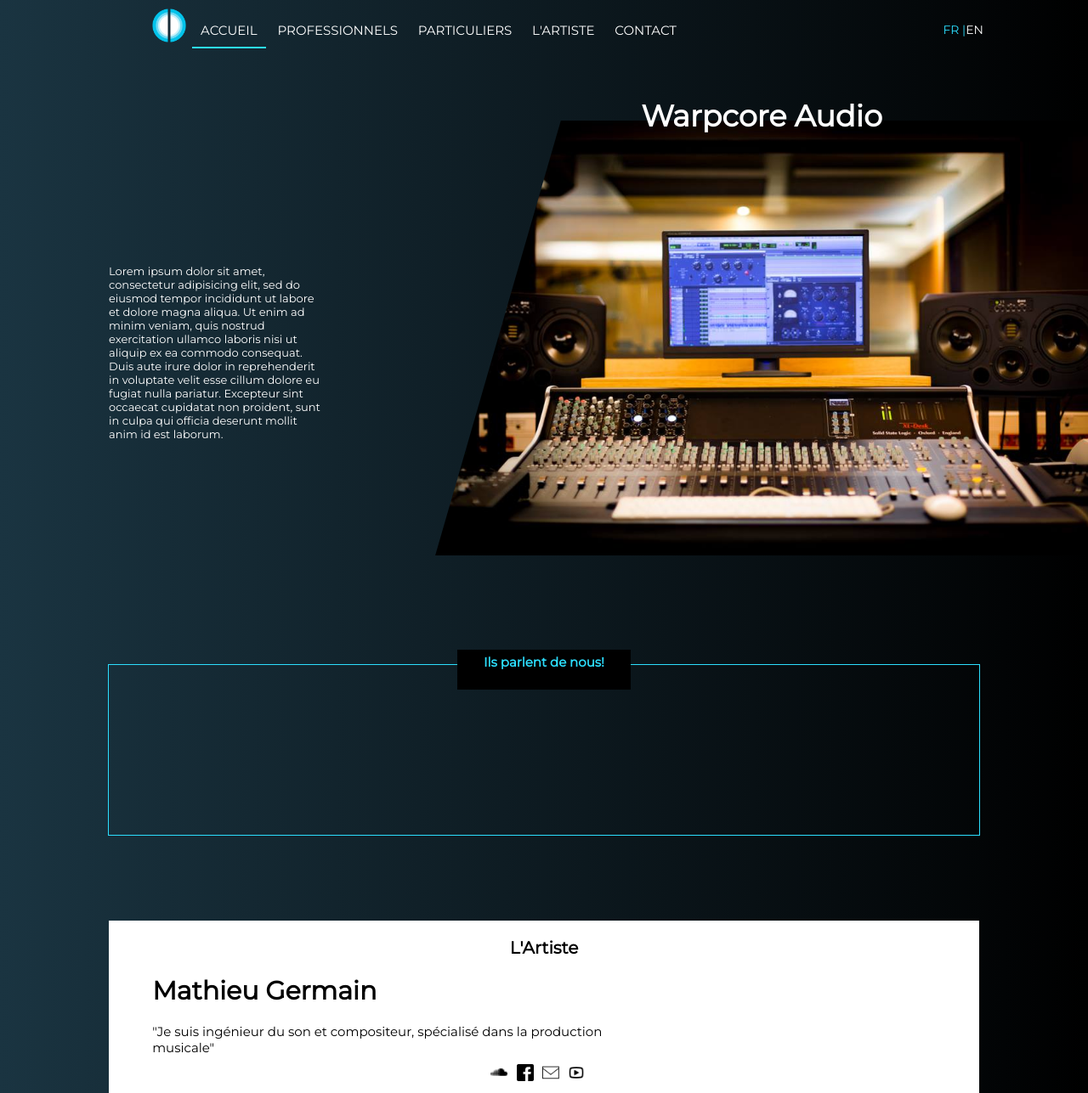
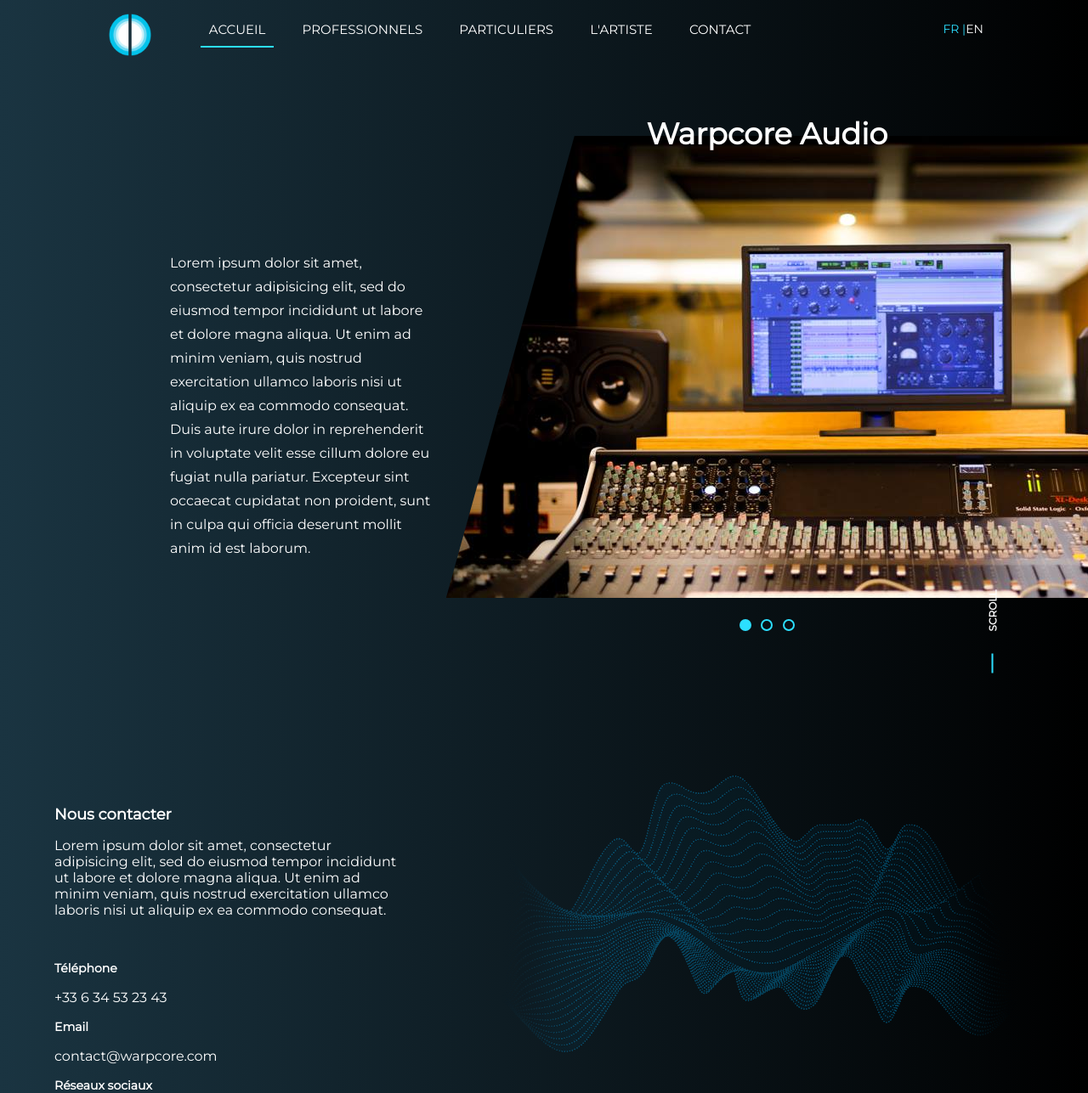
Before and after one commit to alphonseb/warpcore_audio, a PHP site: page / in a window 1280 px wide. Shown: the top 1287 px of the page at 85% size. Run offline with PHP 8.4, Linux system fonts and the light colour scheme.

Commit message:
slider + anim scroll

```diff
--- a/include/header.php
+++ b/include/header.php
@@ -2,14 +2,14 @@
 <html>
   <head>
     <meta charset="utf-8">
-    <title></title>
+    <meta http-equiv="Cache-control" content="no-cache">
+    <title>Warpcore Audio</title>
     <link rel="stylesheet" href="styles/style.css">
     <link href="https://fonts.googleapis.com/css?family=Montserrat" rel="stylesheet">
   </head>
   <body>
     <header>
-      <div class="logo_image">
-        <img class ="logo" src="images/warpcore.png" alt="logo_warpcore">
+      <div class="logo">
       </div>
       <nav>
          <ul class="menu">
--- a/index.php
+++ b/index.php
@@ -10,10 +10,12 @@ include "include/header.php";
         </div>
         <div class="first-screen-right">
           <h1>Warpcore Audio</h1>
-          <div class="slider clip-img">
-            <img src="images/slider1.jpg" alt="Image du studio">
-            <img src="images/slider2.jpg" alt="">
-            <img src="images/slider3.jpg" alt="">
+          <div class="slider-container clip-img">
+            <div class="slider">
+              <img src="images/slider1.jpg" alt="Image du studio">
+              <img src="images/slider2.jpg" alt="">
+              <img src="images/slider3.jpg" alt="">
+            </div>
           </div>
           <div class="slider-bullet">
             <div class="selected">
@@ -23,10 +25,14 @@ include "include/header.php";
             <div>
             </div>
           </div>
-
+          <div class="scroll">
+            <div class="scroll-line">
+            </div>
+            <span>scroll</span>
+          </div>
         </div>
       </div>
-      <div class="avis">
+      <!-- <div class="avis">
         <h2>Ils parlent de nous!</h2>
       </div>
 
@@ -44,8 +50,8 @@ include "include/header.php";
         </div>
         <div class="know_more">
           <span>En savoir plus</span>
-        </div>
-      </div>
+        </div> -->
+      <!-- </div> -->
     </main>
 
 <?php
--- a/scripts/js/app.js
+++ b/scripts/js/app.js
@@ -1,4 +1,5 @@
 const IMGS = document.querySelectorAll('.slider img')
+const BULLETS = document.querySelectorAll('.slider-bullet div')
 let index = 0
 let previous = 0
 
@@ -18,5 +19,7 @@ let slider = setInterval(()=>{
     IMGS[i].style.transform = `translate(-${index}00%)`
   }
 
+  document.querySelector('.selected').classList.remove('selected')
+  BULLETS[index].classList.add('selected')
 
-},3000)
+},5000)
--- a/styles/style.css
+++ b/styles/style.css
@@ -9,7 +9,7 @@ body {
 
 header {
   width: 80%;
-  height: 10%;
+  height: 10vh;
   margin: 0 auto; }
 
 nav {
@@ -32,7 +32,7 @@ li a {
 nav .menu {
   display: flex;
   flex-direction: row;
-  width: 60%;
+  width: 70%;
   justify-content: space-around;
   padding-right: 10px; }
 
@@ -59,14 +59,15 @@ p {
   padding: 0;
   padding-top: 10px; }
 
-.logo_image {
-  height: 1px; }
-
 .logo {
-  height: 40px;
-  width: 40px;
-  padding-top: 1%;
-  padding-left: 5%; }
+  background: url(../images/warpcore.png);
+  background-repeat: no-repeat;
+  background-size: contain;
+  background-position: center;
+  height: 50px;
+  width: 50px;
+  top: 2vh;
+  position: absolute; }
 
 .underline {
   width: 0;
@@ -90,9 +91,10 @@ a:hover + .underline {
   to {
     width: 100%; } }
 main .first-screen {
-  margin-top: 5rem;
+  box-sizing: border-box;
+  margin-top: 10vh;
   width: 100%;
-  height: 70vh;
+  height: 80vh;
   display: flex;
   justify-content: space-between;
   position: relative; }
@@ -100,56 +102,98 @@ main .first-screen {
     width: 40%;
     position: relative; }
     main .first-screen .first-screen-left p {
-      font-size: 1.3rem;
+      font-size: 1.6rem;
+      line-height: 3.5vh;
       color: #fff;
       position: absolute;
-      top: 50%;
-      left: 50%;
-      transform: translate(-50%, -50%); }
+      top: 15vh;
+      left: 25vh; }
   main .first-screen .first-screen-right {
-    overflow: hidden;
-    width: 60%;
-    height: 70vh;
-    position: absolute;
-    bottom: 0;
-    right: 0; }
+    width: 59%;
+    position: relative; }
     main .first-screen .first-screen-right h1 {
       margin: 0;
       color: #fff;
       text-align: center;
       font-size: 3.5rem;
       font-weight: bold;
+      z-index: 2;
       position: absolute;
-      top: -0.75rem;
       left: 50%;
-      transform: translateX(-50%);
-      z-index: 2; }
-    main .first-screen .first-screen-right img {
-      margin-top: 2rem;
+      transform: translate(-50%);
+      top: -2.4rem; }
+    main .first-screen .first-screen-right .slider-container {
+      overflow: hidden;
+      height: 68vh; }
+    main .first-screen .first-screen-right .slider {
+      position: absolute;
+      top: -4rem;
+      left: 0;
+      display: flex;
       width: 100%;
-      transition: 1s ease-in; }
+      overflow: hidden; }
+      main .first-screen .first-screen-right .slider img {
+        transition: 1s ease-in;
+        position: relative;
+        z-index: 0; }
     main .first-screen .first-screen-right .slider-bullet {
-      position: absolute;
-      bottom: -8%;
-      left: 50%;
-      z-index: 5;
-      transform: translateX(-50%);
+      width: 10%;
+      margin: 2rem auto;
       display: flex;
       justify-content: space-between; }
       main .first-screen .first-screen-right .slider-bullet div {
         margin: 5px;
-        width: 15px;
-        height: 15px;
+        width: 10px;
+        height: 10px;
         border-radius: 10px;
         border: 2px solid #2CDFFF; }
       main .first-screen .first-screen-right .slider-bullet .selected {
         background: #2CDFFF; }
+    main .first-screen .first-screen-right .scroll {
+      transform: rotate(-90deg);
+      transform-origin: center left;
+      position: absolute;
+      right: 2%;
+      bottom: 0;
+      width: 13%;
+      display: flex;
+      justify-content: space-between; }
+      main .first-screen .first-screen-right .scroll span {
+        margin-left: 50%;
+        color: #fff;
+        text-transform: uppercase;
+        font-size: 1.2rem;
+        font-weight: bold;
+        animation: scroll 1.5s infinite; }
+      main .first-screen .first-screen-right .scroll .scroll-line {
+        position: absolute;
+        top: 50%;
+        transform: translateY(-50%);
+        width: 40%;
+        height: 2px;
+        background: #2CDFFF;
+        animation: scrollLine 1.5s infinite; }
 
+@keyframes scroll {
+  50% {
+    margin-left: 50%; }
+  62% {
+    margin-left: 60%; }
+  75% {
+    margin-left: 50%; }
+  87% {
+    margin-left: 60%; }
+  100% {
+    margin-left: 50%; } }
+@keyframes scrollLine {
+  0% {
+    width: 40%; }
+  30% {
+    width: 0%; }
+  60% {
+    width: 40%; } }
 .clip-img {
   clip-path: polygon(20% 0%, 100% 0, 100% 100%, 0% 100%); }
-
-.slider {
-  display: flex; }
 
 /**** avis ***/
 .avis {
```
Also changed, not shown: src/scss/_header.scss (+10 -9 lines), src/scss/_home.scss (+96 -28 lines), 1 other file.
